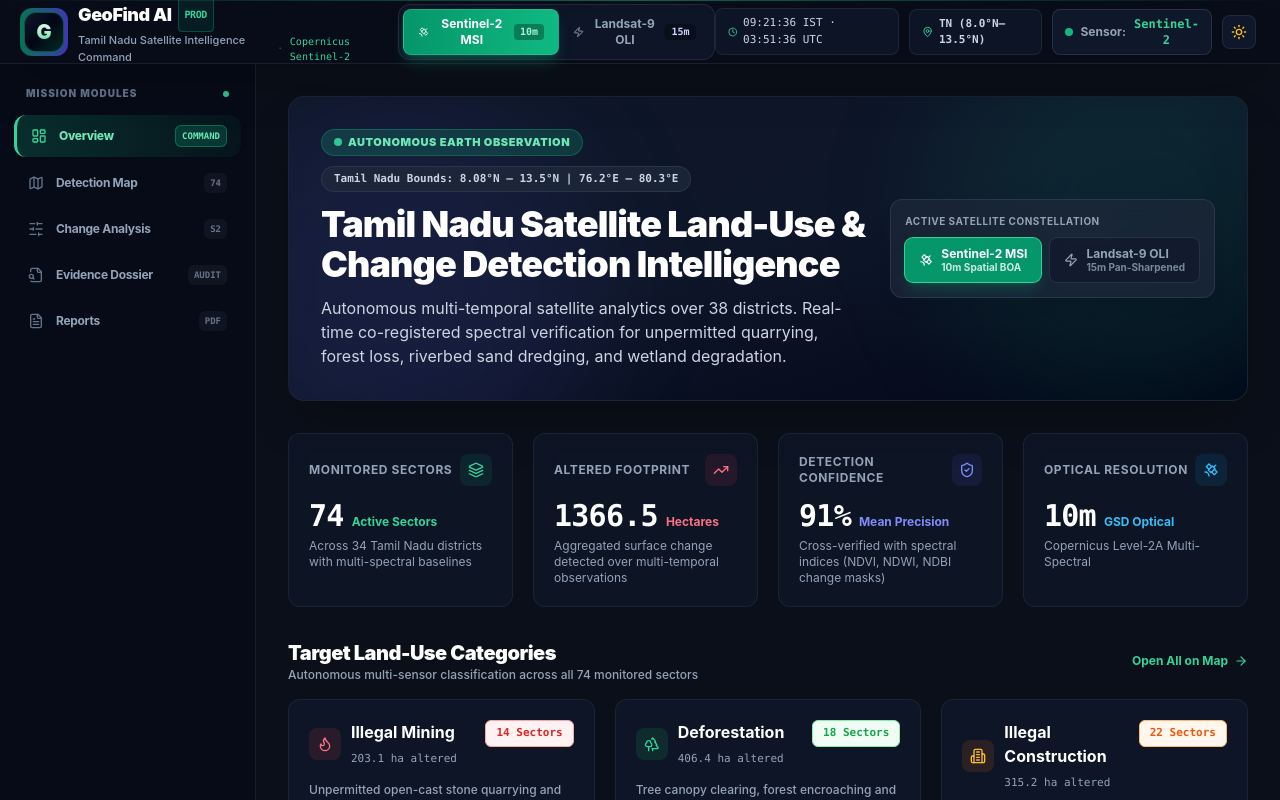
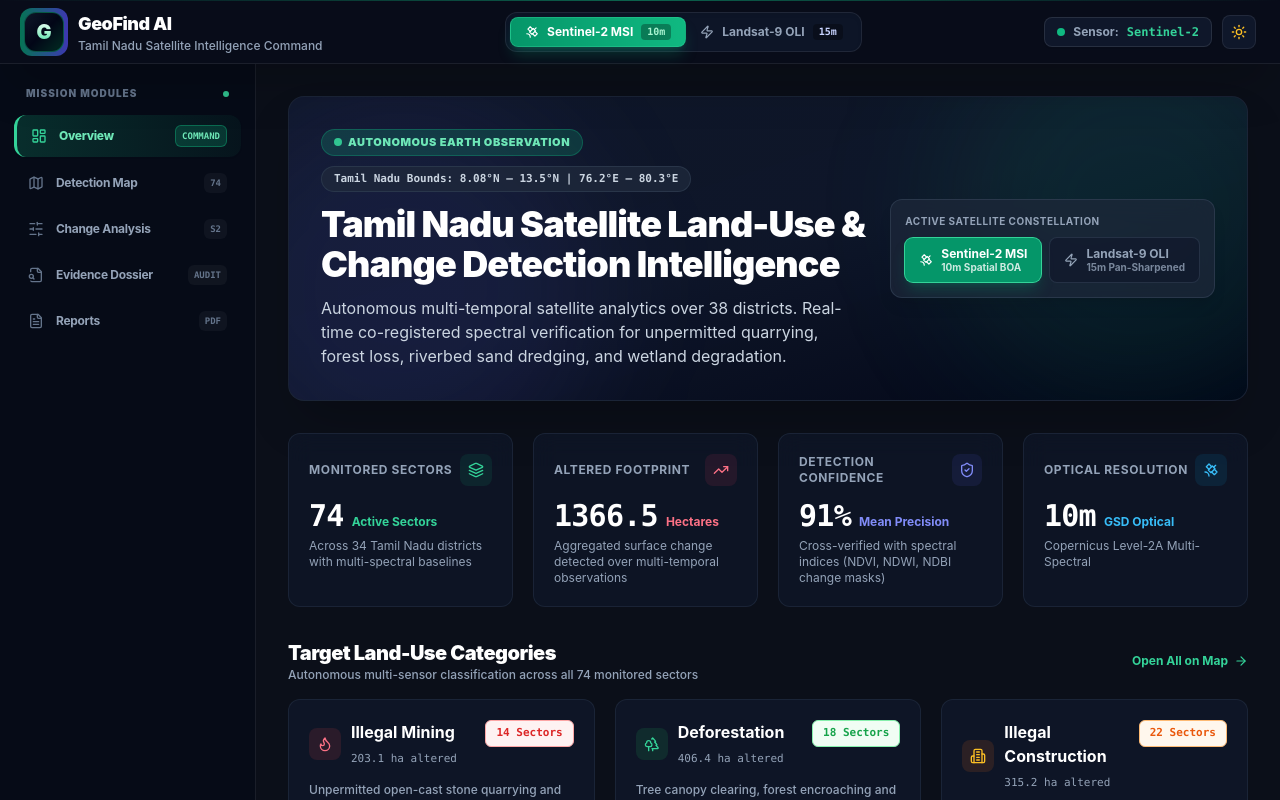
Before and after one commit to durgasrirv2025aids-jpg/geofind, a Next.js app: page / in a window 1280 px wide. Shown: the top 800 px of the page. Built offline with nearby package versions, Linux system fonts and the light colour scheme.

Commit message:
fix(header): remove awkward wrapping subtitle, clock ticker, and coordinate badge

```diff
--- a/src/components/common/Header.tsx
+++ b/src/components/common/Header.tsx
@@ -1,5 +1,5 @@
-import React, { useState, useEffect } from 'react';
-import { Satellite, Sun, Moon, MapPin, Radio, Shield, Zap, Clock, Activity } from 'lucide-react';
+import React from 'react';
+import { Satellite, Sun, Moon, Zap } from 'lucide-react';
 import { SatelliteSensorType } from '@/types';
 
 interface HeaderProps {
@@ -19,20 +19,6 @@ export const Header: React.FC<HeaderProps> = ({
   setActiveSensor,
   onOpenSources
 }) => {
-  const [timeStr, setTimeStr] = useState<string>('');
-
-  useEffect(() => {
-    const updateTime = () => {
-      const now = new Date();
-      const utc = now.toUTCString().split(' ')[4];
-      const ist = now.toLocaleTimeString('en-IN', { hour12: false, timeZone: 'Asia/Kolkata' });
-      setTimeStr(`${ist} IST · ${utc} UTC`);
-    };
-    updateTime();
-    const interval = setInterval(updateTime, 1000);
-    return () => clearInterval(interval);
-  }, []);
-
   return (
     <header className="h-16 bg-[#080d1a]/90 backdrop-blur-xl border-b border-white/[0.08] px-4 md:px-6 flex items-center justify-between z-30 transition-all duration-200 text-white shadow-2xl relative">
       {/* Subtle top edge glow line */}
@@ -50,18 +36,11 @@ export const Header: React.FC<HeaderProps> = ({
         </div>
 
         <div>
-          <div className="flex items-center space-x-2.5">
-            <h1 className="text-lg font-black text-white tracking-tight flex items-center space-x-1.5">
-              <span>GeoFind AI</span>
-              <span className="text-emerald-400 font-mono text-[10px] font-bold px-1.5 py-0.5 rounded bg-emerald-500/10 border border-emerald-500/30">
-                PROD
-              </span>
-            </h1>
-          </div>
-          <p className="text-[11px] text-slate-400 hidden sm:flex items-center space-x-2 font-medium">
-            <span>Tamil Nadu Satellite Intelligence Command</span>
-            <span className="text-slate-600">·</span>
-            <span className="text-emerald-400 font-mono text-[10px]">Copernicus Sentinel-2</span>
+          <h1 className="text-lg font-black text-white tracking-tight">
+            GeoFind AI
+          </h1>
+          <p className="text-xs text-slate-400 font-medium hidden sm:block">
+            Tamil Nadu Satellite Intelligence Command
           </p>
         </div>
       </div>
@@ -99,21 +78,8 @@ export const Header: React.FC<HeaderProps> = ({
         </button>
       </div>
 
-      {/* Right Controls: Telemetry Clock, Coordinates, Sources & Theme */}
+      {/* Right Controls: Sensor Telemetry & Theme */}
       <div className="flex items-center space-x-2.5">
-        {/* Live Clock Ticker */}
-        {timeStr && (
-          <div className="hidden xl:flex items-center space-x-1.5 px-3 py-1.5 rounded-lg bg-slate-900/80 border border-white/[0.07] text-[11px] font-mono text-slate-300">
-            <Clock className="w-3 h-3 text-emerald-400 animate-pulse" />
-            <span>{timeStr}</span>
-          </div>
-        )}
-
-        {/* Tamil Nadu Constrained Region Badge */}
-        <div className="hidden lg:flex items-center space-x-1.5 px-3 py-1.5 rounded-lg bg-slate-900/80 text-slate-300 text-xs font-semibold border border-white/[0.07]">
-          <MapPin className="w-3.5 h-3.5 text-emerald-400" />
-          <span className="font-mono text-[11px]">TN (8.0°N–13.5°N)</span>
-        </div>
 
         {/* Active Data Source Button */}
         <button
```
